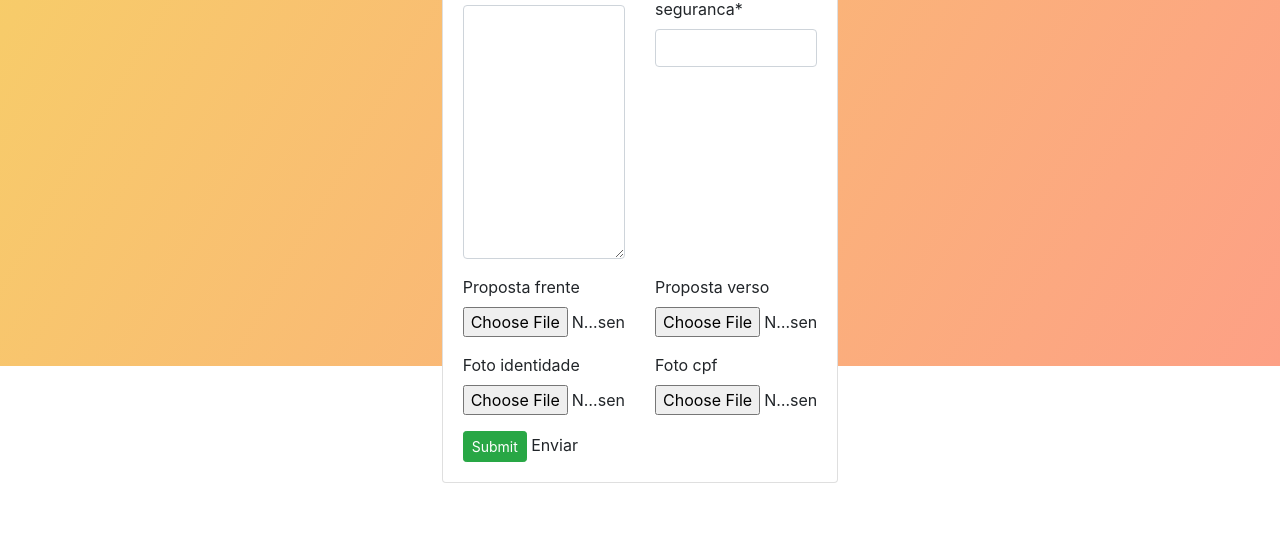
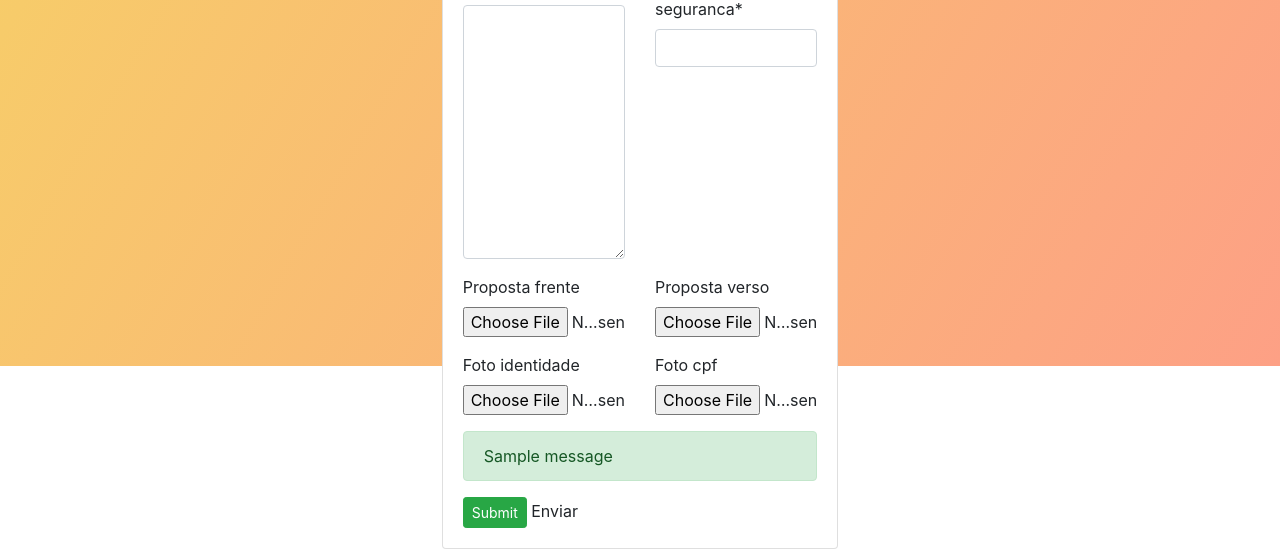
Before and after one commit to rodrigues87/brasmed, a Django app: page /solicitacoes/solicitar in a window 1280 px wide. Shown: the part 464-1013 px from the top of the page. Before the commit the page ends 947 px from the top, so only its background shows below. Run offline with Django 3.2, Linux system fonts and the light colour scheme; a user stored in the database is signed in; tables that the repository leaves empty hold one stand-in row (values such as "Sample post"); one stand-in notice (Sample message) is shown; some libraries are stand-ins or nearby versions.

Commit message:
initial commit

```diff
--- a/solicitacao/views.py
+++ b/solicitacao/views.py
@@ -1,6 +1,7 @@
 from django.shortcuts import render, redirect
 
 from solicitacao.forms import SolicitacaoForm
+from django.contrib import messages
 
 
 def solicitacao(request):
@@ -11,7 +12,7 @@ def solicitacao(request):
             solicitacao = form.save(commit=False)
             solicitacao.vendedor = request.user
             solicitacao.save()
-
+            messages.success(request, 'Enviado Com Sucesso')
             return redirect('/')
         return render(request, 'solicitacao.html', {'form': form})
     return redirect('login/')
--- a/templates/solicitacao.html
+++ b/templates/solicitacao.html
@@ -12,6 +12,13 @@
     <link rel="stylesheet" href="https://stackpath.bootstrapcdn.com/bootstrap/4.5.0/css/bootstrap.min.css"
           integrity="sha384-9aIt2nRpC12Uk9gS9baDl411NQApFmC26EwAOH8WgZl5MYYxFfc+NcPb1dKGj7Sk" crossorigin="anonymous">
     <link href="{% static "/../media/css/background.css" %}" rel="stylesheet" media="all">
+
+<script>
+$(document).ready(function(){
+    localStorage.clear();
+});
+</script>
+
 
     <title>BRASMED</title>
 </head>
@@ -94,6 +101,15 @@
                                     {{ form.foto_cpf|as_crispy_field }}
                                 </div>
                             </div>
+                            {% if messages %}
+                                    {% for message in messages %}
+                                        <div class="alert alert-success" role="alert">
+                                        {% if message.tags %}
+                                            {{ message }}
+                                        {% endif %}
+                                        </div>
+                                    {% endfor %}
+                            {% endif %}
 
                             <input type="submit" class="btn btn-success btn-sm">
                                 <i class="fa fa-dot-circle-o"></i> Enviar
```
